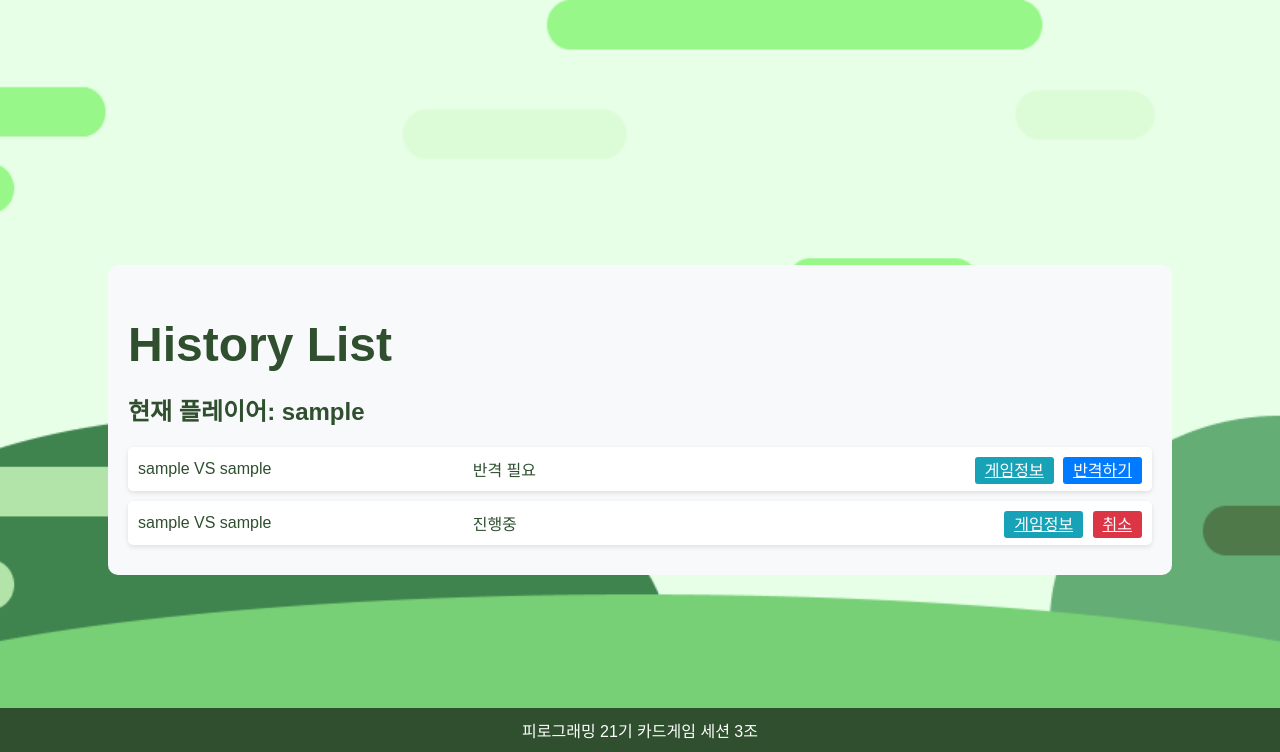
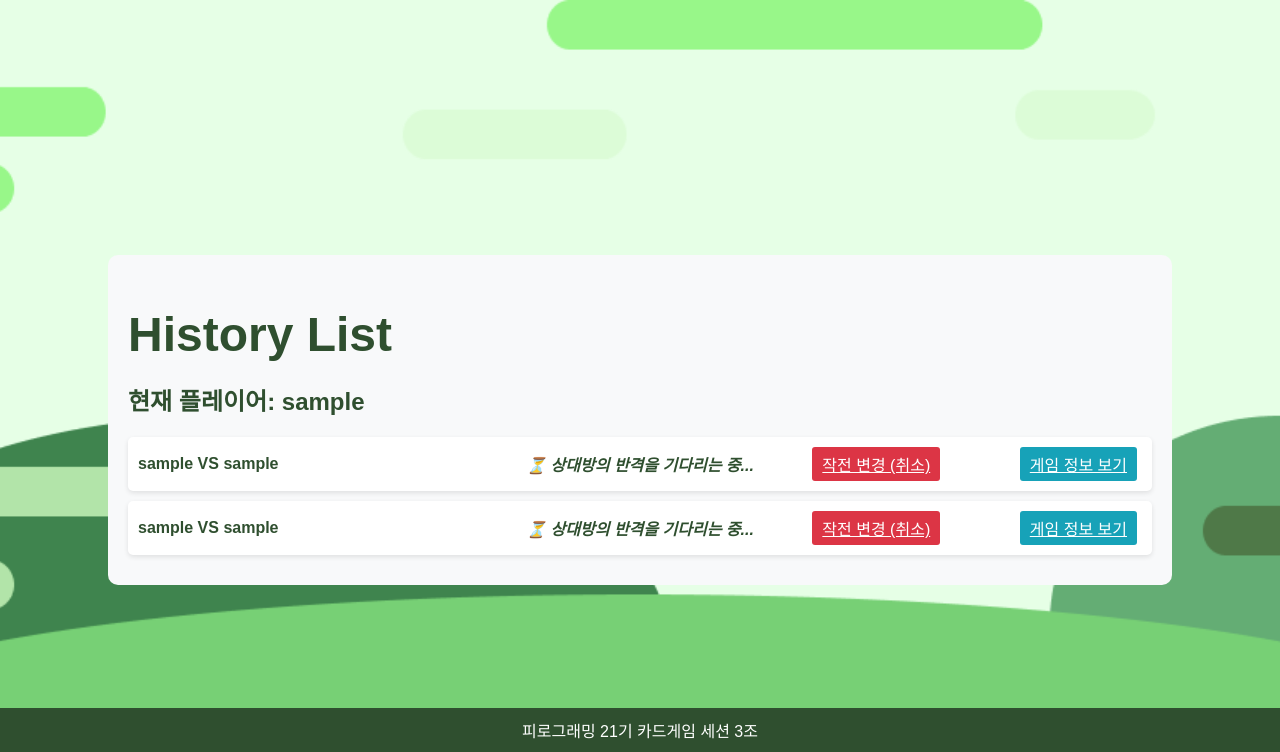
Before and after one commit to Pirogramming-21/Piro21_CardGame_03, a Django app: page /games/list/ in a window 1280 px wide. Shown: the part 48-800 px from the top of the page. Run offline with Django 5.2, Linux system fonts and the light colour scheme; a user stored in the database is signed in; tables that the repository leaves empty hold one stand-in row (values such as "Sample post").

Commit message:
[style] css 수정

```diff
--- a/apps/games/models.py
+++ b/apps/games/models.py
@@ -17,6 +17,6 @@
     player1_card = models.IntegerField(null=True)
     player2_card = models.IntegerField(null=True)
     status = models.CharField(max_length=10, choices=STATUS_CHOICES, default='PENDING')
-    result = models.CharField(max_length=10, null=True)  # WIN/LOSE/DRAW
-    win_condition = models.CharField(max_length=10, choices=WIN_CONDITION_CHOICES, default='HIGHER')  # 승리 조건
+    result = models.CharField(max_length=10, null=True)
+    win_condition = models.CharField(max_length=10, choices=WIN_CONDITION_CHOICES, default='HIGHER')
     created_at = models.DateTimeField(auto_now_add=True)
--- a/apps/games/views.py
+++ b/apps/games/views.py
@@ -12,9 +12,9 @@
         form = GameForm(request.POST, request=request, random_numbers=random_numbers)
         if form.is_valid():
             opponent = form.cleaned_data['opponent']
-            win_condition = random.choice(['HIGHER', 'LOWER'])  # 승리 조건 설정
+            win_condition = random.choice(['HIGHER', 'LOWER'])
             game = Game.objects.create(player1=request.user, player2=opponent, player1_card=player1_card, win_condition=win_condition)
-            return redirect('games:list')  # Redirect to the game list view
+            return redirect('games:list')
     else:
         form = GameForm(request=request, random_numbers=random_numbers)
     return render(request, 'games/attack.html', {'form': form, 'random_numbers': random_numbers})
@@ -22,8 +22,8 @@
 @login_required
 def game_list(request):
     user = request.user
-    games_as_player1 = Game.objects.filter(player1=user).order_by('-created_at')  # 최신 게임이 위에 오도록 정렬
-    games_as_player2 = Game.objects.filter(player2=user).order_by('-created_at')  # 최신 게임이 위에 오도록 정렬
+    games_as_player1 = Game.objects.filter(player1=user).order_by('-created_at')
+    games_as_player2 = Game.objects.filter(player2=user).order_by('-created_at')
     return render(request, 'games/list.html', {
         'games_as_player1': games_as_player1,
         'games_as_player2': games_as_player2,
@@ -37,7 +37,6 @@
         game.player2_card = player2_card
         game.status = 'COMPLETED'
 
-        # Determine the result based on win_condition
         if game.win_condition == 'HIGHER':
             if game.player1_card > game.player2_card:
                 game.result = 'WIN'
@@ -56,13 +55,12 @@
         game.save()
         return redirect('games:list')
 
-    # Generate random choices for player2
     random_numbers = random.sample(range(1, 11), 5)
     return render(request, 'games/counter_attack.html', {'game': game, 'random_numbers': random_numbers})
 
 @login_required
 def game_cancel(request, pk):
     game = get_object_or_404(Game, pk=pk)
-    if game.status == 'PENDING' and game.player1 == request.user:  # 공격자가 자신인 경우에만 취소 가능
+    if game.status == 'PENDING' and game.player1 == request.user:
         game.delete()
     return redirect('games:list')
--- a/static/css/games/list.css
+++ b/static/css/games/list.css
@@ -26,16 +26,35 @@
     flex: 1;
 }
 
+.players {
+    font-weight: bold;
+}
+
+.status {
+    text-align: center;
+    font-style: italic;
+    font-weight: bold;
+}
+
 .actions {
     text-align: right;
+    display: flex;
+    justify-content: space-between;
+    align-items: center;
 }
 
 .btn {
     padding: 5px 10px;
-    margin-left: 5px;
+    margin: 0 5px;
     border: none;
     border-radius: 3px;
     cursor: pointer;
+    transition: all 0.3s ease;
+}
+
+.btn:hover {
+    transform: translateY(-2px);
+    box-shadow: 0 2px 5px rgba(0,0,0,0.2);
 }
 
 .btn-info {
@@ -52,3 +71,8 @@
     background-color: #007bff;
     color: #fff;
 }
+
+.action-buttons {
+    display: flex;
+    justify-content: center;
+}
--- a/templates/games/counter_attack.html
+++ b/templates/games/counter_attack.html
@@ -9,7 +9,8 @@
 <div class="game-container">
     <h1>반격하기</h1>
     <h2>반격할 수 있는 카드</h2>
-    {{ game.player2.nickname }}
+    <h2>나를 공격한 상대</h2>
+    {{ game.player1.nickname }}
     <form method="post">
         {% csrf_token %}
         <div class="card-container">
--- a/templates/games/list.html
+++ b/templates/games/list.html
@@ -19,21 +19,31 @@
                 <div class="status">
                     {% if game.status == 'COMPLETED' %}
                         {% if game.result == 'WIN' %}
-                            승리
+                            🎉 승리의 춤을 추세요! 🕺💃
                         {% elif game.result == 'LOSE' %}
-                            패배
+                            😅 다음엔 더 잘할 거예요!
                         {% else %}
-                            무승부
+                            🤝 비겼네요, 다음에 또 도전!
                         {% endif %}
-                    {% else %}
-                        진행중
+                    {% elif game.status == 'PENDING' %}
+                        {% if game.player1 == request.user %}
+                            ⏳ 상대방의 반격을 기다리는 중...
+                        {% else %}
+                            🎭 당신의 반격이 필요합니다!
+                        {% endif %}
                     {% endif %}
                 </div>
                 <div class="actions">
-                    <a href="#" class="btn btn-info">게임정보</a>
-                    {% if game.status == 'PENDING' and game.player1 == request.user %}
-                        <a href="{% url 'games:cancel' game.pk %}" class="btn btn-danger">취소</a> <!-- URL 이름 수정 -->
-                    {% endif %}
+                    <div class="action-buttons">
+                        {% if game.status == 'PENDING' %}
+                            {% if game.player1 == request.user %}
+                                <a href="{% url 'games:cancel' game.pk %}" class="btn btn-danger">작전 변경 (취소)</a>
+                            {% elif game.player2 == request.user %}
+                                <a href="{% url 'games:counter_attack' game.pk %}" class="btn btn-primary">반격 시작!</a>
+                            {% endif %}
+                        {% endif %}
+                    </div>
+                    <a href="#" class="btn btn-info">게임 정보 보기</a>
                 </div>
             </div>
         {% endfor %}
@@ -45,22 +55,32 @@
                 </div>
                 <div class="status">
                     {% if game.status == 'COMPLETED' %}
-                        {% if game.result == 'LOSE' %}
-                            승리
-                        {% elif game.result == 'WIN' %}
-                            패배
+                        {% if game.result == 'WIN' %}
+                            🎉 승리의 춤을 추세요! 🕺💃
+                        {% elif game.result == 'LOSE' %}
+                            😅 다음엔 더 잘할 거예요!
                         {% else %}
-                            무승부
+                            🤝 비겼네요, 다음에 또 도전!
                         {% endif %}
                     {% elif game.status == 'PENDING' %}
-                        반격 필요
+                        {% if game.player1 == request.user %}
+                            ⏳ 상대방의 반격을 기다리는 중...
+                        {% else %}
+                            🎭 당신의 반격이 필요합니다!
+                        {% endif %}
                     {% endif %}
                 </div>
                 <div class="actions">
-                    <a href="#" class="btn btn-info">게임정보</a>
-                    {% if game.status == 'PENDING' and game.player2 == request.user %}
-                        <a href="{% url 'games:counter_attack' game.pk %}" class="btn btn-primary">반격하기</a>
-                    {% endif %}
+                    <div class="action-buttons">
+                        {% if game.status == 'PENDING' %}
+                            {% if game.player1 == request.user %}
+                                <a href="{% url 'games:cancel' game.pk %}" class="btn btn-danger">작전 변경 (취소)</a>
+                            {% elif game.player2 == request.user %}
+                                <a href="{% url 'games:counter_attack' game.pk %}" class="btn btn-primary">반격 시작!</a>
+                            {% endif %}
+                        {% endif %}
+                    </div>
+                    <a href="#" class="btn btn-info">게임 정보 보기</a>
                 </div>
             </div>
         {% endfor %}
```
